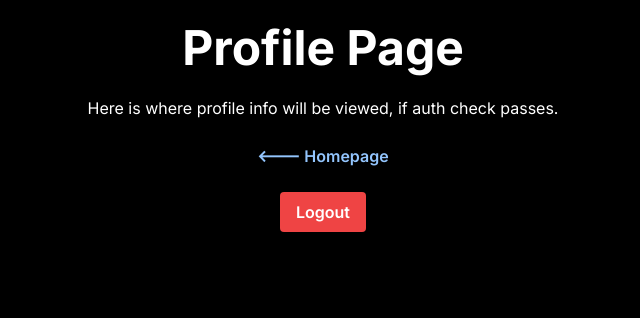
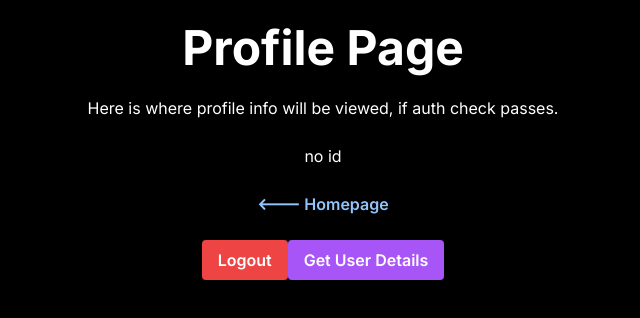
Before and after one commit to DragonDagger/next-auth-app, a Next.js app in the folder my-app/: page /profile in a window 1280 px wide. Shown: the top 318 px of the page, without its empty margins (317-957 px from the left). Built offline with nearby package versions, Linux system fonts and the light colour scheme.

Commit message:
implement the me route

```diff
--- /dev/null
+++ b/my-app/app/api/users/me/route.ts
@@ -0,0 +1,17 @@
+import { getTokenData } from "@/helper/getTokenData";
+import { NextRequest, NextResponse } from "next/server";
+import User from "@/models/userModel";
+import { connect } from "@/db/db";
+
+connect();
+
+export async function GET(request: NextRequest) {
+  try {
+    const userId = await getTokenData(request);
+    const user = await User.findById({ _id: userId }).select("-password");
+
+    return NextResponse.json(user);
+  } catch (error: any) {
+    return NextResponse.json({ error: error.message }, { status: 400 });
+  }
+}
--- a/my-app/app/profile/page.tsx
+++ b/my-app/app/profile/page.tsx
@@ -1,13 +1,13 @@
 "use client";
 
-import React from "react";
+import React, { useState } from "react";
 import Link from "next/link";
 import axios from "axios";
 import { useRouter } from "next/navigation";
 
 function Profile() {
   const router = useRouter();
-
+  const [data, setData] = useState(null);
   const logout = async () => {
     try {
       await axios.get("/api/users/logout");
@@ -17,10 +17,24 @@ function Profile() {
     }
   };
 
+  const getUserDetails = async () => {
+    const response = await axios.get("/api/users/me");
+    setData(response.data._id);
+    console.log(response.data);
+  };
+
   return (
     <div className="text-center mt-6">
       <h2 className="font-bold text-5xl mb-6">Profile Page</h2>
       <p>Here is where profile info will be viewed, if auth check passes.</p>
+      <br></br>
+      <h3>
+        {data === null ? (
+          "no id"
+        ) : (
+          <Link href={`/profile/${data}`}>{data}</Link>
+        )}
+      </h3>
       <br></br>
       <ul className="font-semibold">
         <li className="text-blue-300 hover:text-blue-600">
@@ -34,6 +48,13 @@ function Profile() {
       >
         Logout
       </button>
+
+      <button
+        className="bg-purple-500 hover:bg-purple-600 text-white font-semibold py-2 px-4 rounded focus:outline-none focus:ring-2 focus:ring-red-400"
+        onClick={getUserDetails}
+      >
+        Get User Details
+      </button>
     </div>
   );
 }
--- /dev/null
+++ b/my-app/helper/getTokenData.ts
@@ -0,0 +1,17 @@
+import { NextRequest } from "next/server";
+import jwt from "jsonwebtoken";
+
+export const getTokenData = (request: NextRequest) => {
+  try {
+    const encodedToken = request.cookies.get("token")?.value || "";
+    const decodedToken: any = jwt.verify(
+      encodedToken,
+      process.env.TOKEN_SECRET!
+    );
+
+    // grabbing the id from the decoded token data (could also access email or username as well but for now just accessing the id)
+    return decodedToken.id;
+  } catch (error: any) {
+    throw new Error(error.message);
+  }
+};
```
